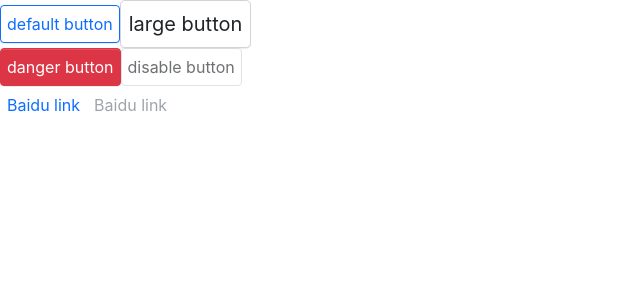
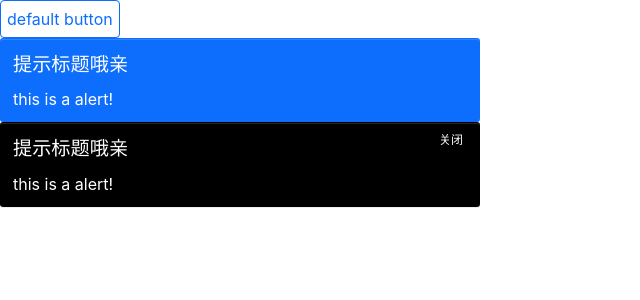
Before and after one commit to LFei0801/bull-design, a React (Create React App) app: page / in a window 1280 px wide. Both pictures are taken after a click on the button "default button". Shown: the top 300 px of the page, without its empty margins (0-640 px from the left). Built offline with nearby package versions, Linux system fonts and the light colour scheme.

Commit message:
完成Alert组件

```diff
--- a/src/App.tsx
+++ b/src/App.tsx
@@ -1,22 +1,33 @@
 import {Button} from "./components/Button/button";
+import {Alert} from "./components/Alert/alert";
+import {useState} from "react";
 
 export default function App() {
+  const [visible,setVisible] = useState<boolean>(false)
   return (
     <>
-      <Button onClick={() => console.log("default button clicked")}>default button</Button>
-      <Button size={"lg"} autoFocus>large button</Button>
-      <br/>
-      <Button btnType={"danger"} >danger button</Button>
-      <Button disabled>disable button</Button>
-      <br/>
       <Button
-        btnType={"link"}
-        href={"https://www.baidu.com"}
-        onClick={() => console.log("link button active")}
+        onClick={() => setVisible(!visible)}>
+        default button
+      </Button>
+      <Alert
+        title={"提示标题哦亲"}
+        visible={visible}
       >
-        Baidu link
-      </Button>
-      <Button btnType={"link"} href={"https://www.baidu.com"} disabled>Baidu link</Button>
+        this is a alert!
+      </Alert>
+      <Alert
+        type={"dark"}
+        title={"提示标题哦亲"}
+        closeable
+        onClose={() => {
+          setVisible(false)
+          console.log("close btn clicking")
+        }}
+        visible={visible}
+      >
+        this is a alert!
+      </Alert>
     </>
   )
 }
--- /dev/null
+++ b/src/components/Alert/_style.scss
@@ -0,0 +1,55 @@
+@mixin alert-style(
+  $background,
+  $color,
+){
+  background: $background;
+  color: $color;
+}
+
+.alert {
+  visibility: hidden;
+  padding: $btn-padding-y $btn-padding-x;
+  width: $alert-width;
+  border-radius: $btn-border-radius-sm;
+  border: $border-width solid transparent;
+  box-shadow: $btn-box-shadow;
+  position: relative;
+  @include alert-style($primary,$white);
+
+  .alert-title {
+    margin-bottom: 0;
+    line-height: $alert-line-height;
+    font-size: $alert-title-font-size;
+  }
+
+  .alert-message{
+    margin-top: 0;
+    margin-bottom: 0;
+    line-height: $alert-line-height;
+    font-size: $alert-message-font-size;
+  }
+
+  .alert-close-icon {
+    position: absolute;
+    right: $alert-icon-right;
+    top : $alert-icon-top;
+    font-style: normal;
+    cursor: pointer;
+    font-weight: $alert-icon-font-weight;
+    font-size: $alert-icon-font-size;
+  }
+}
+
+.alert-danger{
+  @include alert-style($danger,$white)
+}
+.alert-warning{
+  @include alert-style($warning,$gray-700)
+}
+.alert-dark{
+  @include alert-style(darken($body-color,30%),$white)
+}
+
+.show {
+  visibility:visible;
+}
--- /dev/null
+++ b/src/components/Alert/alert.tsx
@@ -0,0 +1,60 @@
+/**
+ * 分析Alert组件需要的属性
+ * title ?: 标题
+ * children : 内容
+ * visible : 控制Alert组件是否显示
+ * type ?: alert类型，不同的类型有不同的背景颜色
+ * onClose ?: 关闭按钮的回调事件
+ * closeable ?: 是否显示关闭按钮
+ */
+import {FC, ReactNode} from "react";
+import classnames from "classnames";
+
+export interface AlertProps {
+  visible : boolean
+  closeable ?: boolean
+  onClose ?: () => void
+  title ?: string
+  children ?: ReactNode
+  type ?: "primary" | "dark" | "danger" | "warning"
+  className ?: string
+}
+
+export const Alert:FC<AlertProps> = props => {
+  const { title,visible,children, type, onClose,className,closeable } = props
+  const classes = classnames("alert",className, {
+    [`alert-${type}`] : type,
+    "show" : visible
+  })
+
+  const handleClick = () => {
+    if(onClose) {
+      onClose()
+    }
+  }
+
+  //Todo 添加动画效果，用icon组件替换关闭按钮
+  return (
+    <div className={classes}>
+      {
+        title && (
+          <h4 className={"alert-title"}>{title}</h4>
+        )
+      }
+      <p className={"alert-message"}>{children}</p>
+      {
+        closeable && (
+          <i
+            className={"alert-close-icon"}
+            onClick={handleClick}>
+            关闭
+          </i>
+        )
+      }
+    </div>
+  )
+}
+
+Alert.defaultProps = {
+  type : "primary"
+}
--- a/src/styles/_variables.scss
+++ b/src/styles/_variables.scss
@@ -206,6 +206,23 @@ $btn-border-radius-lg:        $border-radius-lg !default;
 $btn-border-radius-sm:        $border-radius-sm !default;
 $btn-transition:              color .15s ease-in-out, background-color .15s ease-in-out, border-color .15s ease-in-out, box-shadow .15s ease-in-out !default;
 
+// Alert
+$alert-border-radius: .4rem !default;
+$alert-padding-y: .375rem !default;
+$alert-padding-x: .75rem !default;
+
+$alert-width: 30rem;
+$alert-line-height: $line-height-lg;
+
+$alert-title-font-size: $font-size-base * 1.2 !default;
+$alert-message-font-size: $font-size-base !default;
+
+$alert-icon-right: 1rem;
+$alert-icon-top: .5rem;
+
+$alert-icon-font-weight: $font-weight-normal;
+$alert-icon-font-size: $sub-sup-font-size;
+
 // menu
 $menu-border-width:            $border-width !default;
 $menu-border-color:            $border-color !default;
--- a/src/styles/index.scss
+++ b/src/styles/index.scss
@@ -1,3 +1,4 @@
 @import "variables";
 @import "reboot";
 @import "../components/Button/style";
+@import "../components/Alert/style";
```
